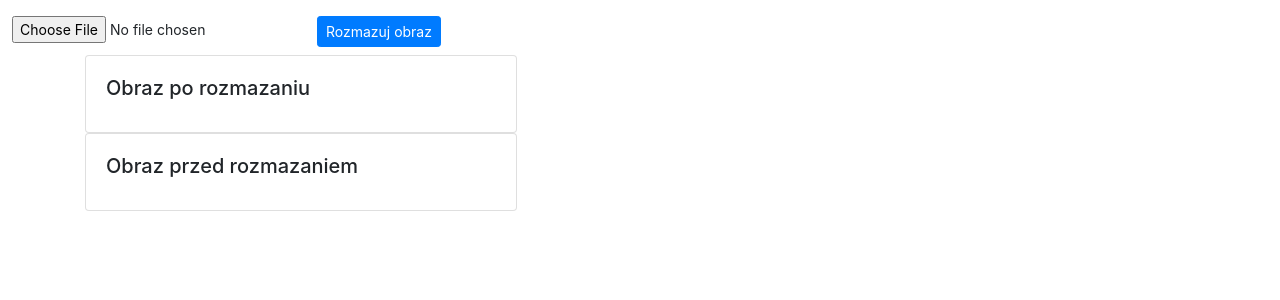
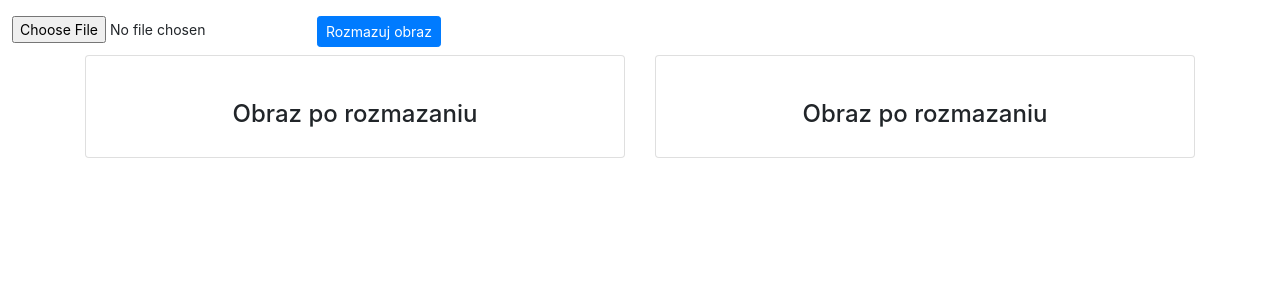
Before and after one commit to kolo246/pracaInz, a Flask app: template templates/blur.html in a window 1280 px wide. Shown: the part 88-388 px from the top of the page. Run offline with Flask 2, Linux system fonts and the light colour scheme; the template is opened without the code that fills it, so the values that code supplies are empty; some libraries are stand-ins or nearby versions.

Commit message:
final version

```diff
--- a/app.py
+++ b/app.py
@@ -9,19 +9,9 @@ import os
 import datetime
 import tempfile
 
-APP_ROOT = os.path.dirname(os.path.abspath(__file__))
-STATIC_UPLOAD = 'static/upload'
-STATIC_BLURED = 'static/blured'
-UPLOAD_FOLDER = os.path.join(APP_ROOT, STATIC_UPLOAD)
-BLURED_FOLDER = os.path.join(APP_ROOT, STATIC_BLURED)
 ALLOWED_EXTENSIONS = {'png', 'jpg', 'jpeg', 'gif'}
 
 app = Flask(__name__)
-app.secret_key = "secretkey"
-app.config['UPLOAD_FOLDER'] = UPLOAD_FOLDER
-app.config['BLURED_FOLDER'] = BLURED_FOLDER
-app.config['MAX_CONTENT_LENGTH'] = 16 * 1024 * 1024
-app.config['SEND_FILE_MAX_AGE_DEFAULT'] = 0
 
 @app.route("/")
 def upload_form():
@@ -49,19 +39,10 @@ def post_blur():
         flash('No selected file')
         return redirect(request.url)
     if file and allowed_file(file.filename):
-        #filePath = uploadedFilePath()
-        # Resize image and save
-        #file.save(filePath)
-        #resize_image(filePath)
-        #print(filePath)
         # Upload file to GCS bucket_upload_image
         upload_url, upload_blob = gcsUploadFile()
-        print(upload_blob)
-        print(upload_url)
-        # Delete file from server
-        print(upload_url)
+        # Blur image and assign bluredUrl with signed url
         bluredUrl = blur_image(upload_blob)
-        print(bluredUrl)
         return render_template('blur.html', fileurl=upload_url, bluredurl=bluredUrl)
 
 
@@ -71,56 +52,63 @@ def gcsUploadFile():
     if not uploaded_file:
         return 'No file uploaded.', 400
 
-    #Tworzenie klienta GCS
+    #Create a GCS client
     client = storage.Client.from_service_account_json(
         'ced0f9b8731e.json')
 
-    #Pobranie bucket'a
+    #Get the bucket where the file will be uploaded to
     bucket = client.get_bucket('bucket_upload_image')
 
-    #Stworzenie obiektu blob i upload pliku
+    #Create a new blob and upload the file
     blob = bucket.blob(uploaded_file.filename)
     blob.upload_from_string(
         uploaded_file.read(),
         content_type=uploaded_file.content_type
     )
-    #Tworzenie podpisanego URL z 30 minutowym czasem dostepu
+    #Create signed URL
     url_upload_image = blob.generate_signed_url(
         version = "v4",
+        #URL is valid for 15 minutes
         expiration = datetime.timedelta(minutes=30),
+        #Allow GET requests using this URL
         method = "GET")
+
     return url_upload_image, blob
 
 def blur_image(current_blob):
     file_name = current_blob.name
-    print(file_name)
     extension = os.path.splitext(file_name)[1]
-    print(extension)
+    #Create temporary file with extension
     fd, temp_local_filename = tempfile.mkstemp(suffix=extension)
-    #Pobranie obrazu z bucket_upload_image
-    os.close(fd)
 
-    print(temp_local_filename)
+    #Download file from bucket
     current_blob.download_to_filename(temp_local_filename)
+
+    #File is resized and blured
     image = Image.open(temp_local_filename)
-    #Zmniejszenie i rozmywanie obrazu
     image_resized = image.resize(((480, 240)))
     blured_image = image_resized.filter(ImageFilter.GaussianBlur(15))
     image.close()
     blured_image.save(temp_local_filename)
-    #Upload obrazu do bucket_blured_image
+    blured_image.close()
+
+    #Upload blured file to a second bucket called 'bucket_blured_image'
     client = storage.Client.from_service_account_json(
         'ced0f9b8731e.json')
     blur_bucket = client.get_bucket('bucket_blured_image')
     blur_blob = blur_bucket.blob(file_name)
     blur_blob.upload_from_filename(temp_local_filename)
-    #Usuniecie tymczasowgo pliku
+
+    #Delete the temporary file
+    os.close(fd)
     os.remove(temp_local_filename)
-    #Utworzenie url_signed
+
+    #Create signed URL
     url_blured_image = blur_blob.generate_signed_url(
         version = "v4",
         expiration = datetime.timedelta(minutes=30),
         method = "GET")
+
     return url_blured_image
 
 if __name__ == '__main__':
--- a/templates/blur.html
+++ b/templates/blur.html
@@ -2,18 +2,24 @@
 {% block title%} Show blur image {% endblock %}
 {% block bluredimage%}
 
+  <div class="card-deck">
     <div class="card" style="width: 27rem;">
-    <img class="card-img-top" src="{{bluredurl}}">
-      <div class="card-body">
-        <h5 class="card-title">Obraz po rozmazaniu</h5>
+      <div class="card-block ">
+      <img class="card-img-top img-fluid" src="{{bluredurl}}">
+        <div class="card-body align-items-center d-flex justify-content-center">
+            <h4>Obraz po rozmazaniu</h4>
+        </div>
       </div>
     </div>
 
     <div class="card" style="width: 27rem;">
-    <img class="card-img-top" src="{{fileurl}}">
-      <div class="card-body">
-        <h5 class="card-title">Obraz przed rozmazaniem</h5>
+      <div class="card-block">
+      <img class="card-img-top" src="{{fileurl}}">
+        <div class="card-body align-items-center d-flex justify-content-center">
+            <h4>Obraz po rozmazaniu</h4>
+        </div>
       </div>
     </div>
+  </div>
 
 {% endblock%}
--- a/templates/index.html
+++ b/templates/index.html
@@ -21,7 +21,7 @@
 
     <div id="menu" class="container-fluid p-1 mb-2">
       <form class="form-control-sm" id="upload-file" action="{{ url_for('upload_file') }}" method="POST" enctype="multipart/form-data">
-        <input type="file" name="file" accept="static/upload/*"/>
+        <input type="file" name="file"/>
         <button type="submit" class="btn btn-primary btn-sm">Rozmazuj obraz</button>
       </form>
     </div>
```
Also changed, not shown: 1 other file.
